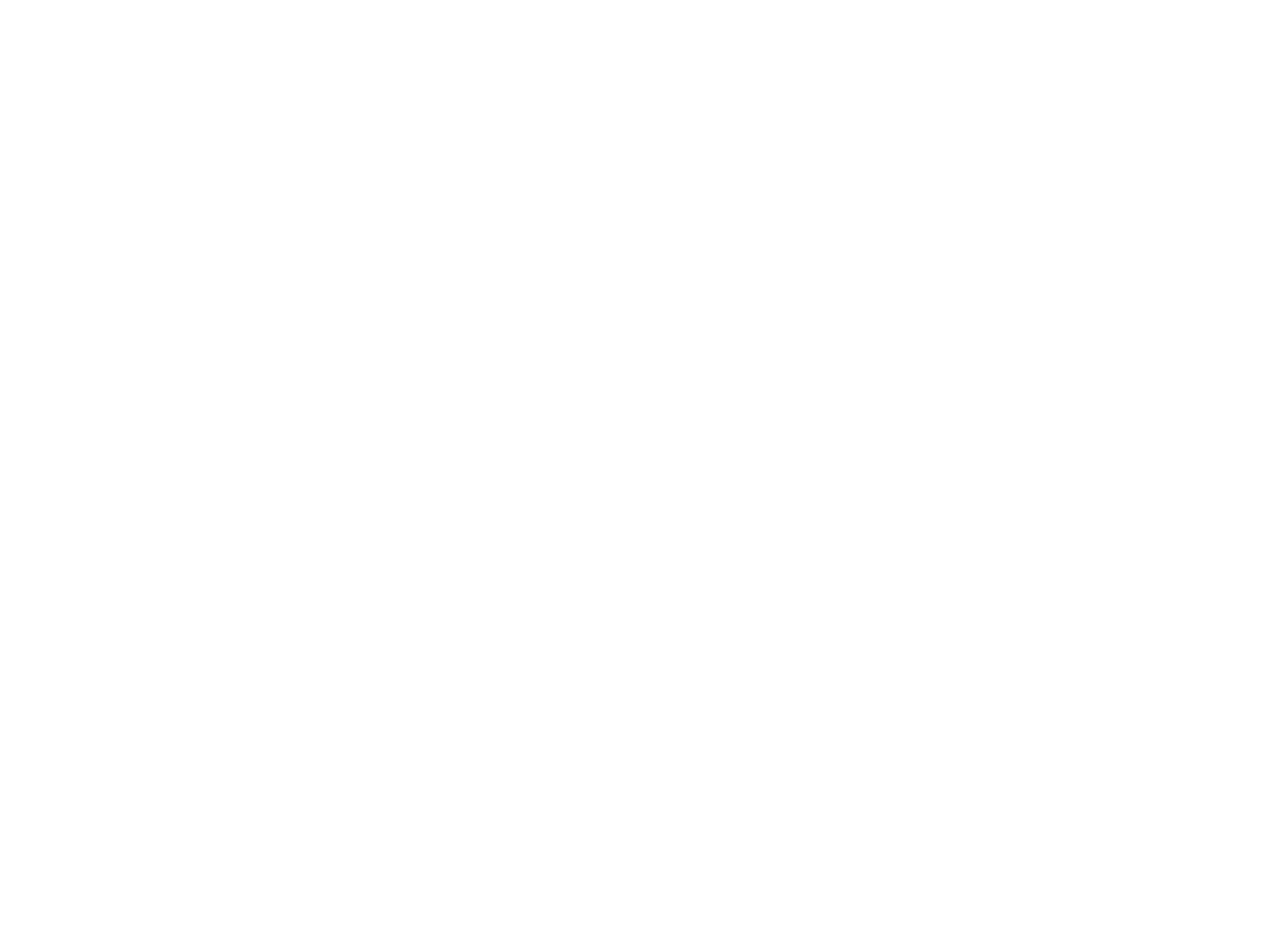
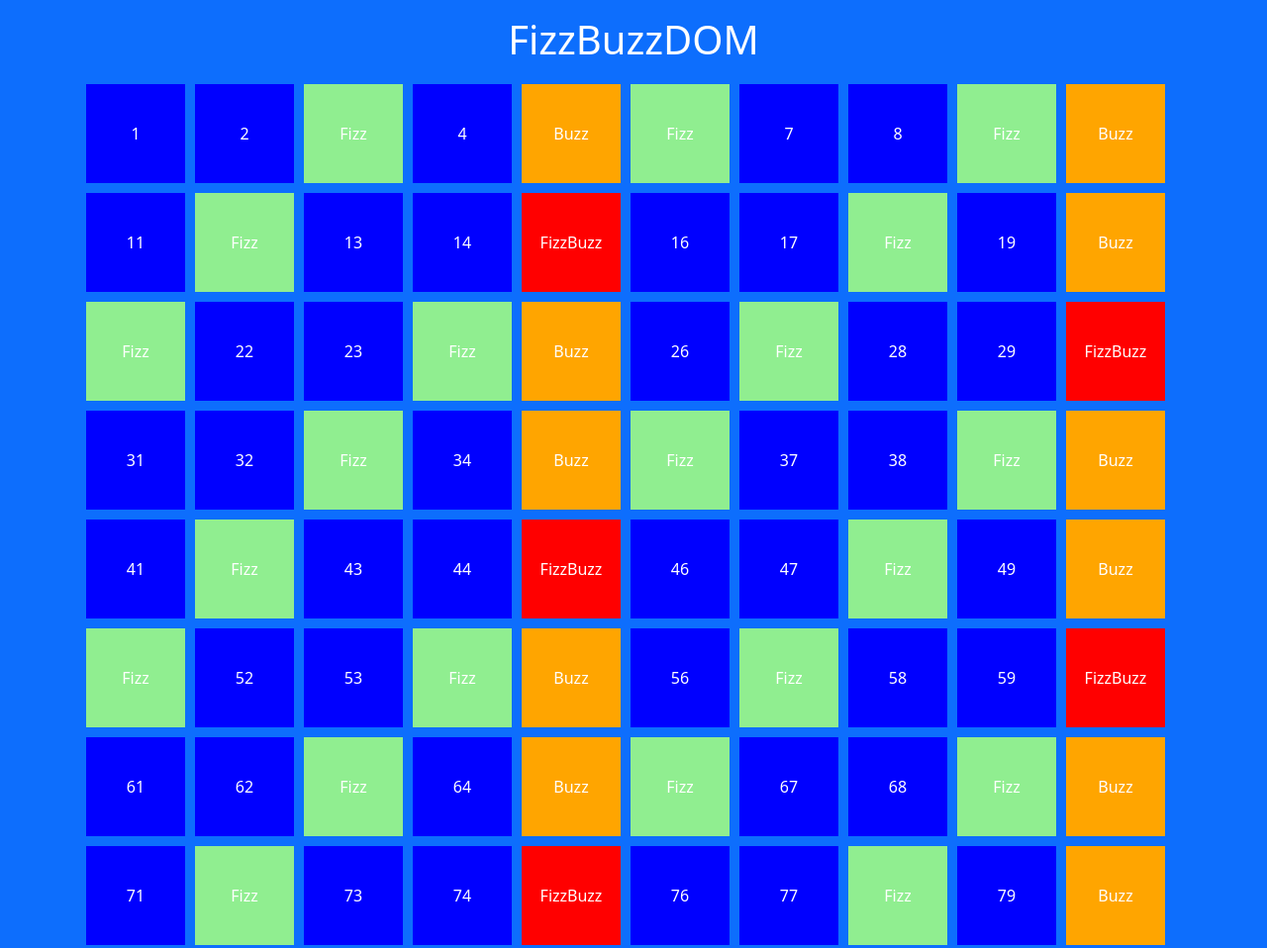
Before and after one commit to nicola1397/js-fizzbuzz, a plain HTML site: page index.html in a window 1280 px wide. Shown: the top 958 px of the page at 99% size. Before the commit the page ends 800 px from the top, so only its background shows below. Drawn offline with nearby package versions, Linux system fonts and the light colour scheme.

Commit message:
feat: added html print and colored boxes

```diff
--- a/index.html
+++ b/index.html
@@ -11,8 +11,14 @@
       integrity="sha384-T3c6CoIi6uLrA9TneNEoa7RxnatzjcDSCmG1MXxSR1GAsXEV/Dwwykc2MPK8M2HN"
       crossorigin="anonymous"
     />
+    <link rel="stylesheet" href="style.css" />
   </head>
-  <body>
+  <body class="bg-primary text-white">
+    <h1 class="text-center my-3">FizzBuzzDOM</h1>
+    <div
+      id="container"
+      class="container-md row flex-wrap justify-center mx-auto"
+    ></div>
     <!-- JAVASCRIPT -->
     <script type="text/JAVASCRIPT" src="script.js"></script>
   </body>
--- a/script.js
+++ b/script.js
@@ -1,11 +1,28 @@
+const container = document.getElementById("container");
+
 for (let i = 1; i <= 100; i++) {
+  const box = document.createElement(`div`);
+  box.classList.add(`box`);
+
+  let htmlValue = i;
   if (i % 15 == 0) {
-    console.log("FizzBuzz");
+    // console.log("FizzBuzz");
+    htmlValue = "FizzBuzz";
+    box.classList.add(htmlValue);
   } else if (i % 5 == 0) {
-    console.log("Buzz");
+    // console.log("Buzz");
+    htmlValue = "Buzz";
+    box.classList.add(htmlValue);
   } else if (i % 3 == 0) {
-    console.log("Fizz");
+    // console.log("Fizz");
+    htmlValue = "Fizz";
+    box.classList.add(htmlValue);
   } else {
-    console.log(i);
+    // console.log(i);
+    htmlValue = i;
   }
+  console.log(htmlValue);
+  // box.innerHTML = `<div>${htmlValue}</div>`;
+  box.innerHTML = `<div class="col"><div class="text-center" id="color">${htmlValue}</div></div>`;
+  container.append(box);
 }
--- /dev/null
+++ b/style.css
@@ -0,0 +1,21 @@
+.box {
+  height: 100px;
+  width: 100px;
+  background-color: blue;
+  line-height: 100px;
+  display: flex;
+  align-content: center;
+  margin: 5px;
+}
+
+.Fizz {
+  background-color: lightgreen;
+}
+
+.Buzz {
+  background-color: orange;
+}
+
+.FizzBuzz {
+  background-color: red;
+}
```
